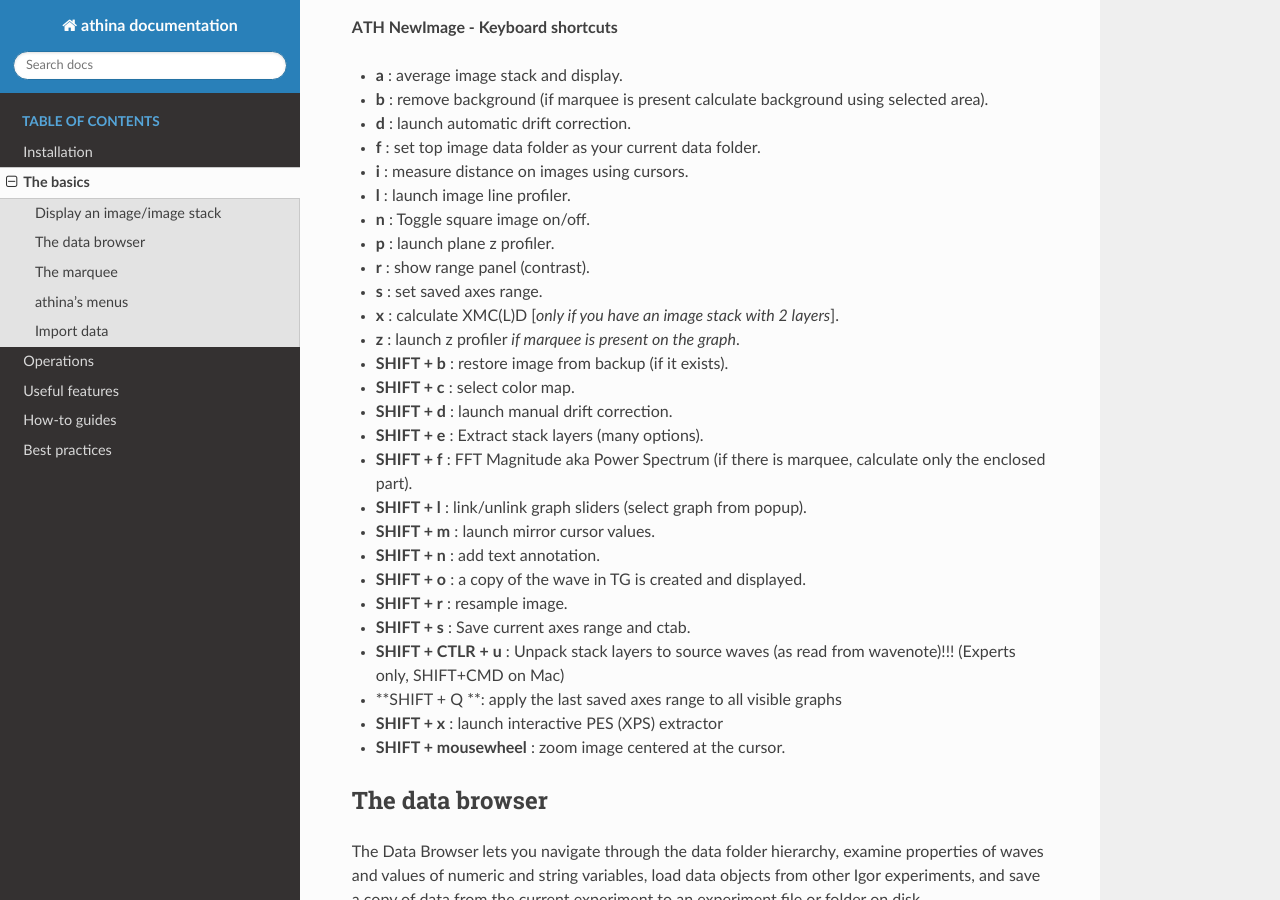
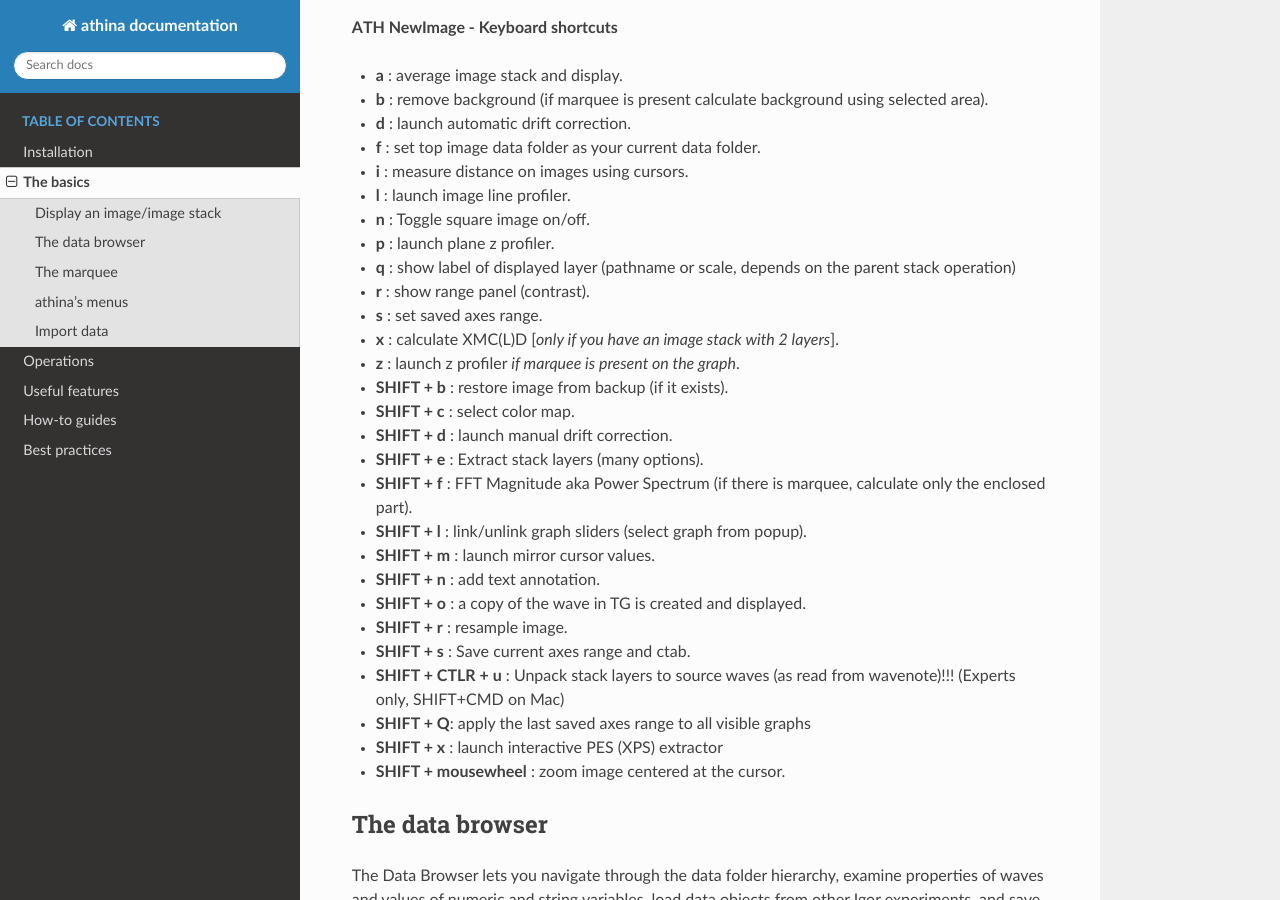
Before and after one commit to evangelosgolias/athina, a Sphinx documentation site: the page built from doc/source/files/thebasics.md, in a window 1280 px wide and 900 px high, scrolled down 745 px. Built offline with Sphinx 7.4.7 and the Read the Docs theme 3.1.0, drawn with Linux system fonts in a browser that asks for light colours.

Commit message:
doc corrections

```diff
--- a/doc/source/files/thebasics.md
+++ b/doc/source/files/thebasics.md
@@ -27,6 +27,7 @@
 - **l** : launch image line profiler.
 - **n** : Toggle square image on/off.
 - **p** : launch plane z profiler.
+- **q** : show label of displayed layer (pathname or scale, depends on the parent stack operation)
 - **r** : show range panel (contrast).
 - **s** : set saved axes range.
 - **x** : calculate XMC(L)D [*only if you have an image stack with 2 layers*].
@@ -43,7 +44,7 @@
 - **SHIFT + r** : resample image.
 - **SHIFT + s** : Save current axes range and ctab.
 - **SHIFT + CTLR + u** : Unpack stack layers to source waves (as read from wavenote)!!! (Experts only, SHIFT+CMD on Mac)
-- **SHIFT + Q **: apply the last saved axes range to all visible graphs
+- **SHIFT + Q**: apply the last saved axes range to all visible graphs
 - **SHIFT + x** : launch interactive PES (XPS) extractor
 - **SHIFT + mousewheel** : zoom image centered at the cursor.
 
```
Also changed, not shown: 3 other files.
